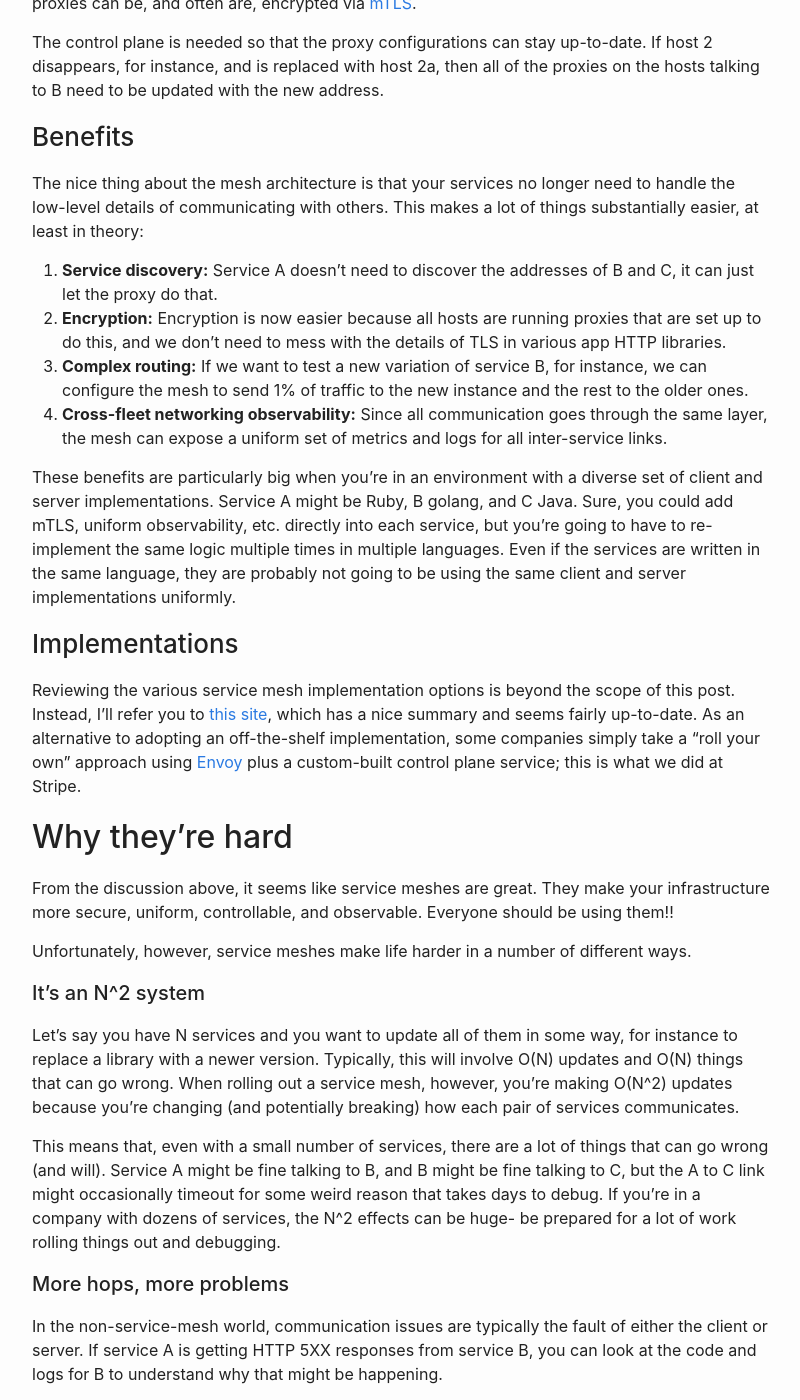
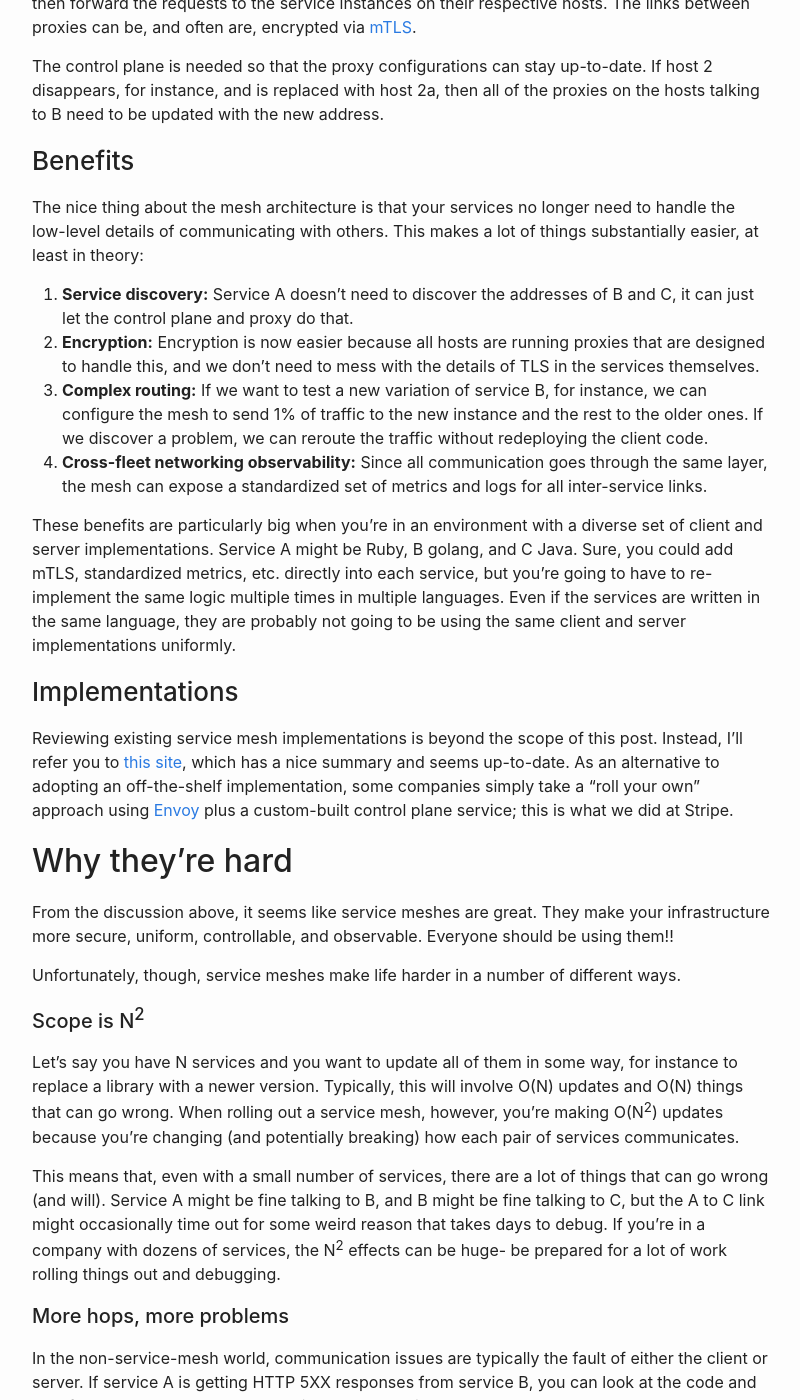
Before and after one commit to yolken/yolken-blog, a Jekyll site: the page built from site/_posts/2020-09-20-service-meshes.md, in a window 1280 px wide and 1400 px high, scrolled down 1768 px. Shown: the whole window, without its empty margins (238-1038 px from the left). Built offline with Jekyll 4.4.1, drawn with Linux system fonts in a browser that asks for light colours; some of the changed text lies outside the part shown.

Commit message:
Update service meshes post

```diff
--- a/site/_posts/2020-09-20-service-meshes.md
+++ b/site/_posts/2020-09-20-service-meshes.md
@@ -27,12 +27,12 @@ services, e.g. to record stats or fetch user information.
 #### Direct communication
 
 The simplest approach for handling requests between these components is to
-have them communicate directly. Here's an illustration of this:
+have them communicate directly. Here's an illustration:
 
 <div style="text-align:center"><img src="/assets/service_meshes1.png" alt="service mesh simple" width="400"/></div>
 
-The requests represented by the arrows are often made using
-[HTTP](https://en.wikipedia.org/wiki/Hypertext_Transfer_Protocol), but might use a
+Each arrow represents a request from a client to a server. These requests are typically implemented
+with [HTTP](https://en.wikipedia.org/wiki/Hypertext_Transfer_Protocol), but might use a
 specialized, binary protocol instead, e.g. when using something like
 [Apache Thrift](http://thrift.apache.org/). The underlying bytes can be encrypted
 but are often not since this would require the clients and servers to
@@ -71,27 +71,28 @@ handle the low-level details of communicating with others. This makes a lot of t
 substantially easier, at least in theory:
 
 1. **Service discovery:** Service A doesn't need to discover the addresses of B and C,
-it can just let the proxy do that.
+  it can just let the control plane and proxy do that.
 2. **Encryption:** Encryption is now easier because all hosts are running proxies
-that are set up to do this, and we don't need to mess with the details of TLS in various app
-HTTP libraries.
+  that are designed to handle this, and we don't need to mess with the details of TLS in the
+  services themselves.
 3. **Complex routing:** If we want to test a new variation of service B, for instance, we can
-configure the mesh to send 1% of traffic to the new instance and the rest to the older ones.
+  configure the mesh to send 1% of traffic to the new instance and the rest to the older ones.
+  If we discover a problem, we can reroute the traffic without redeploying the client code.
 4. **Cross-fleet networking observability:** Since all communication goes through the same
-layer, the mesh can expose a uniform set of metrics and logs for all inter-service links.
+  layer, the mesh can expose a standardized set of metrics and logs for all inter-service links.
 
 These benefits are particularly big when you're in an environment with a diverse set
 of client and server implementations. Service A might be Ruby, B golang, and C Java. Sure,
-you could add mTLS, uniform observability, etc. directly into each service, but you're going
-to have to re-implement the same logic multiple times in multiple languages. Even if the
-services are written in the same language, they are probably not going to be using the
+you could add mTLS, standardized metrics, etc. directly into each service, but you're going
+to have to re-implement the same logic multiple times in multiple languages. Even if the services
+are written in the same language, they are probably not going to be using the
 same client and server implementations uniformly.
 
 ### Implementations
 
-Reviewing the various service mesh implementation options is beyond the scope of this post. Instead,
+Reviewing existing service mesh implementations is beyond the scope of this post. Instead,
 I'll refer you to [this site](https://servicemesh.es/), which has a nice summary and seems
-fairly up-to-date. As an alternative to adopting an off-the-shelf implementation, some companies
+up-to-date. As an alternative to adopting an off-the-shelf implementation, some companies
 simply take a "roll your own" approach using [Envoy](https://www.envoyproxy.io/) plus a
 custom-built control plane service; this is what we did at Stripe.
 
@@ -101,20 +102,20 @@ From the discussion above, it seems like service meshes are great. They make you
 infrastructure more secure, uniform, controllable, and observable. Everyone should be
 using them!!
 
-Unfortunately, however, service meshes make life harder in a number of different ways.
+Unfortunately, though, service meshes make life harder in a number of different ways.
 
-#### It's an N^2 system
+#### Scope is N<sup>2</sup>
 
 Let's say you have N services and you want to update all of them in some way, for
 instance to replace a library with a newer version. Typically, this will involve
 O(N) updates and O(N) things that can go wrong. When rolling out a service mesh,
-however, you're making O(N^2) updates because you're changing (and potentially breaking)
+however, you're making O(N<sup>2</sup>) updates because you're changing (and potentially breaking)
 how each pair of services communicates.
 
 This means that, even with a small number of services, there are a lot of things
 that can go wrong (and will). Service A might be fine talking to B, and B might be fine
-talking to C, but the A to C link might occasionally timeout for some weird reason
-that takes days to debug. If you're in a company with dozens of services, the N^2 effects
+talking to C, but the A to C link might occasionally time out for some weird reason
+that takes days to debug. If you're in a company with dozens of services, the N<sup>2</sup> effects
 can be huge- be prepared for a lot of work rolling things out and debugging.
 
 #### More hops, more problems
@@ -160,15 +161,16 @@ but it gets even messier when hosts are shared by multiple services and each one
 a distinct identity.
 
 I spent many, many months at Stripe working on a "Service CA" to address this problem. We got
-things working in the end, but it required a lot of very careful design
+things working in the end, but it required a lot of very careful design and relatively high-risk
+changes to components in the existing certificate provisioning flow.
 
 #### Control plane is a single point of failure
 
 The control plane is a critical component of a service mesh. It keeps all of the proxies updated
 with the latest service endpoints, routing rules, listener configs, etc. These updates
 may be happening frequently due to instances coming up and down, new services being added, and
-other changes in the environment. Depending on the sources of this information and the protocol
-used between the control plane and proxies, keeping all of the data fresh and accurate can
+other changes happening in the environment. Depending on the sources of this information and the
+protocol used between the control plane and proxies, keeping all of the data fresh and accurate can
 be challenging.
 
 In addition, the control plane can wreak havoc on your infrastructure if it's misconfigured
@@ -214,13 +215,13 @@ If there is a particularly sensitive origin / destination pair, you can implemen
 that pair in the client and server code or via a proxy on each side. Doing this as a one-off
 is going to be easier than implementing it for all service combinations in your infrastructure.
 
-#### For load balancing / routing / observability
+#### For load balancing and routing
 
 If you're running in a cloud environment, consider using hosted load balancers in front
 of your services (e.g.,
 [ALBs](https://docs.aws.amazon.com/elasticloadbalancing/latest/application/application-load-balancers.html) in AWS).
-These typically support target discovery, health checking, complex routing, uniform metrics, and
-other things that a service mesh also provides.
+These typically support target discovery, health checking, complex routing, standardized metrics,
+and other things that a service mesh also provides.
 
 If you're in Kubernetes, you can use
 [services](https://kubernetes.io/docs/concepts/services-networking/service/) and other
```
Also changed, not shown: other parts of site/_posts/2020-09-20-service-meshes.md (+8 -9 lines).
